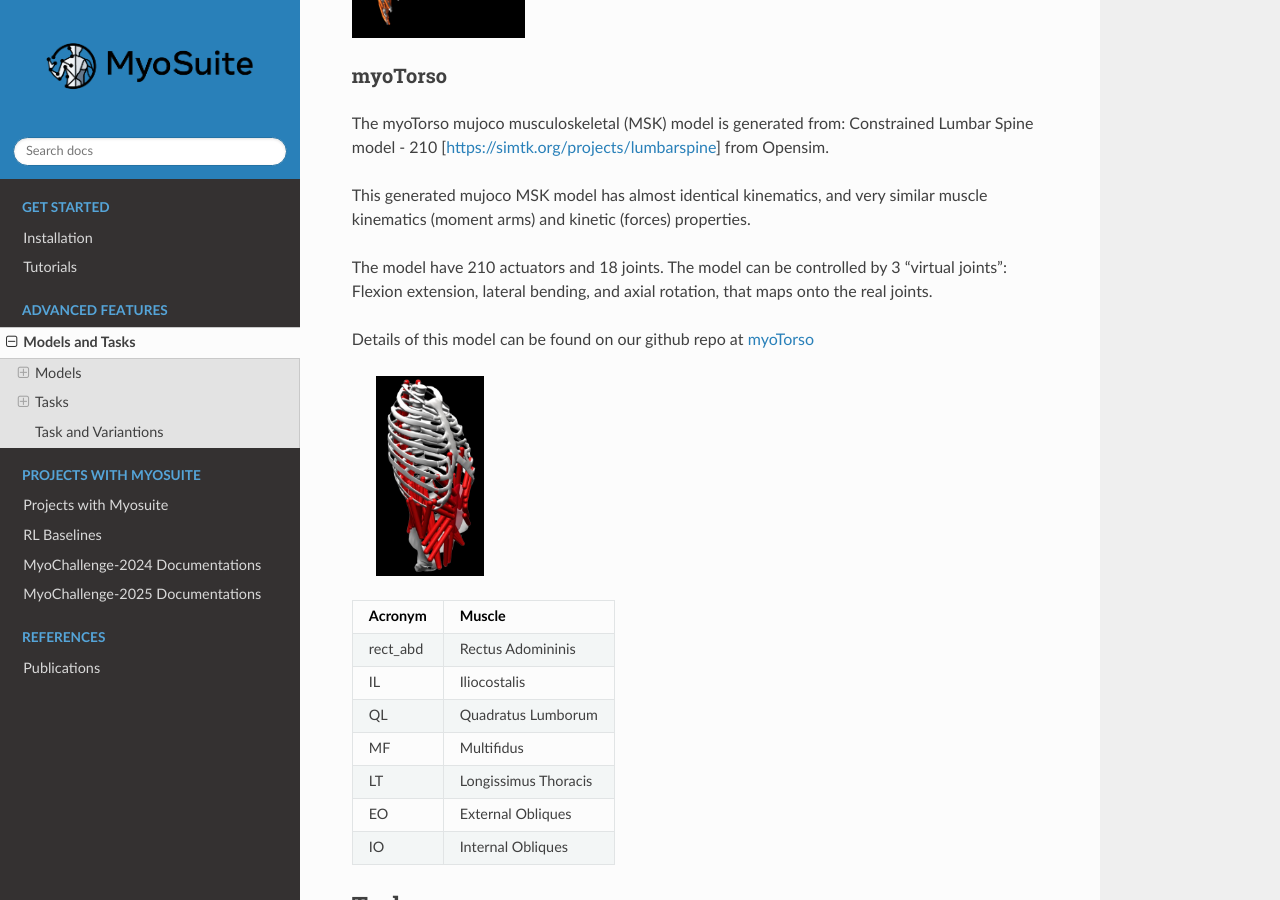
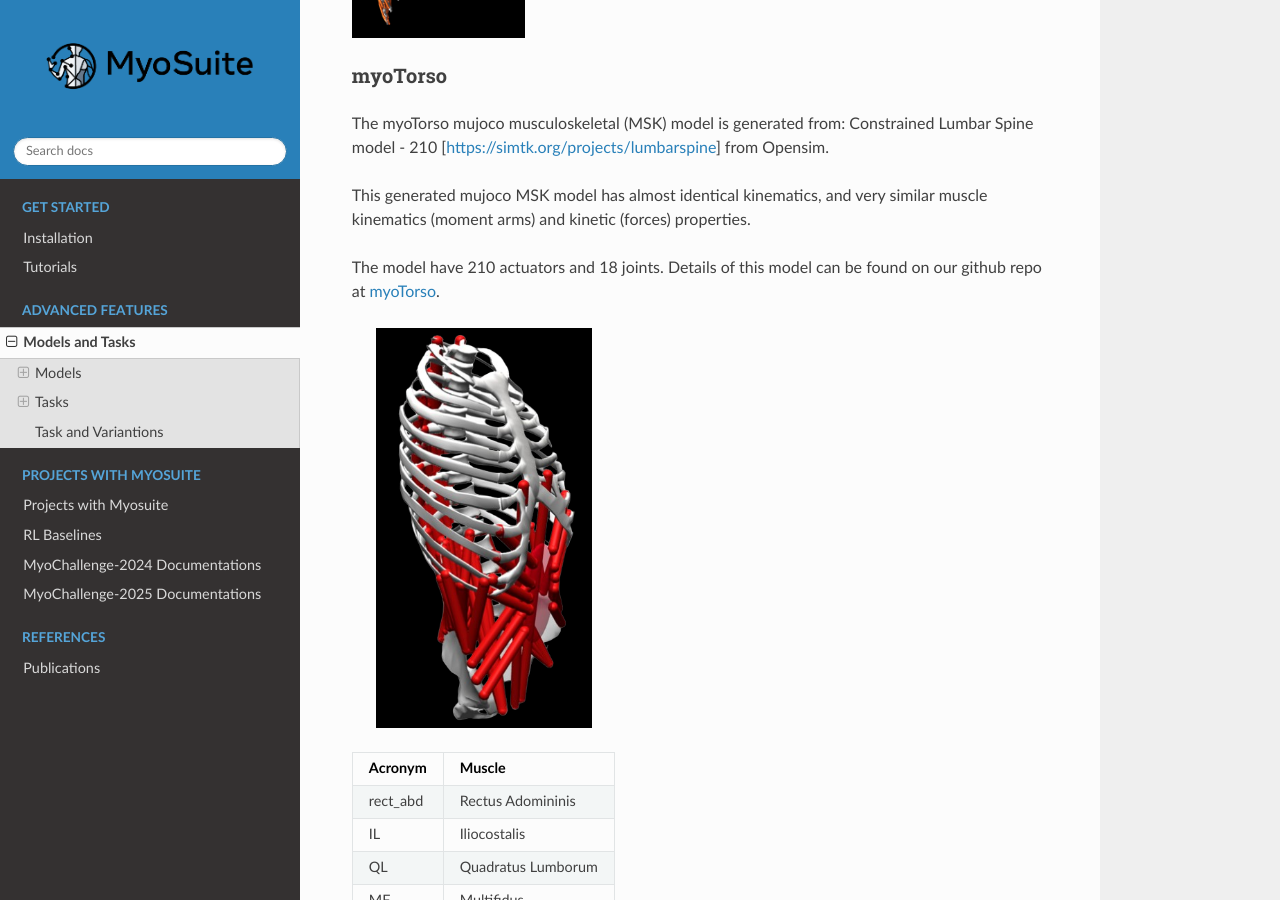
Before and after one commit to MyoHub/myosuite, a Sphinx documentation site: the page built from docs/source/suite.rst, in a window 1280 px wide and 900 px high, scrolled down 5452 px. Built offline with Sphinx 7.4.7 and the Read the Docs theme 3.1.0, drawn with Linux system fonts in a browser that asks for light colours.

Commit message:
update myotorso doc

```diff
--- a/docs/source/suite.rst
+++ b/docs/source/suite.rst
@@ -204,13 +204,11 @@ The myoTorso mujoco musculoskeletal (MSK) model is generated from: Constrained L
 
 This generated mujoco MSK model has almost identical kinematics, and very similar muscle kinematics (moment arms) and kinetic (forces) properties.
 
-The model have 210 actuators and 18 joints. The model can be controlled by 3 "virtual joints": Flexion extension, lateral bending, and axial rotation, that maps onto the real joints.
-
-Details of this model can be found on our github repo at `myoTorso <https://github.com/MyoHub/myo_sim/tree/main/torso>`__
+The model have 210 actuators and 18 joints. Details of this model can be found on our github repo at `myoTorso <https://github.com/MyoHub/myo_sim/tree/main/torso>`__.
 
 
  .. image:: images/MyoTorso.png
-  :height: 200
+  :height: 400
 
 ========  =============================
 Acronym   Muscle
```
